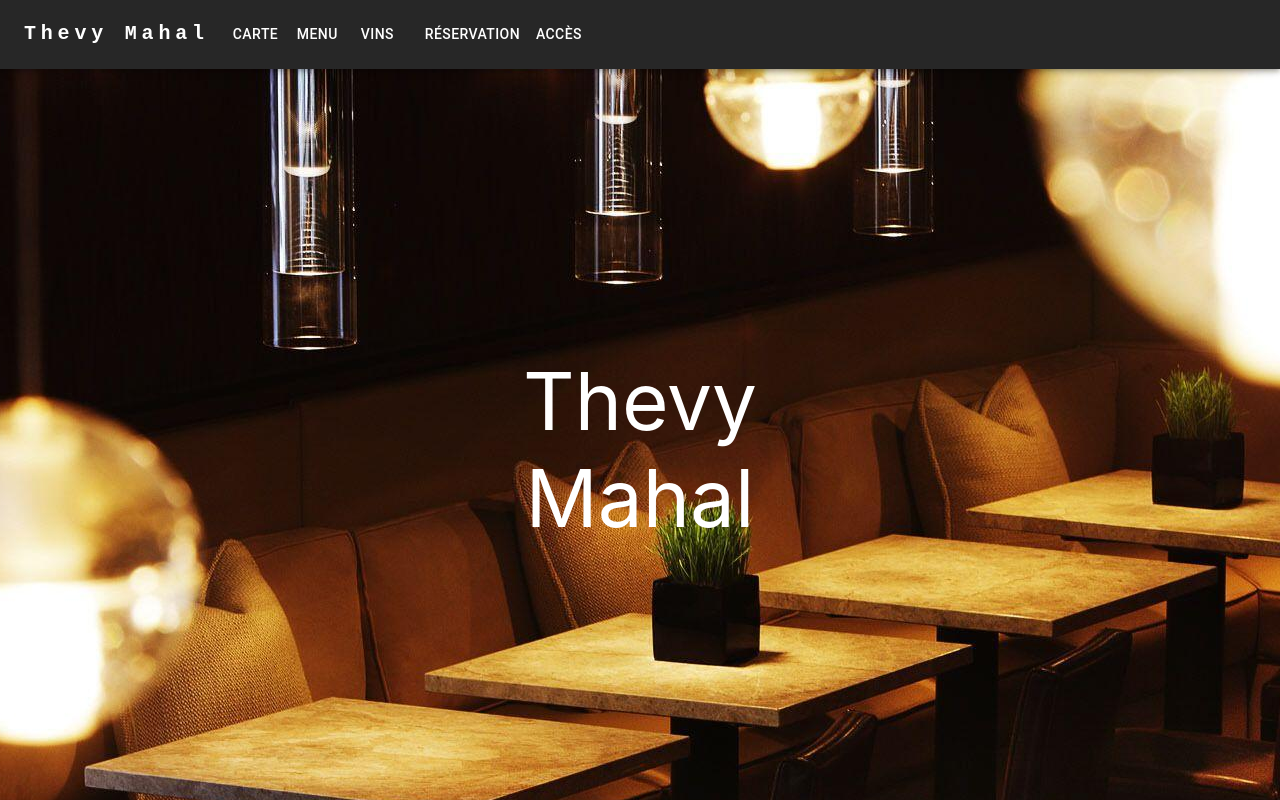
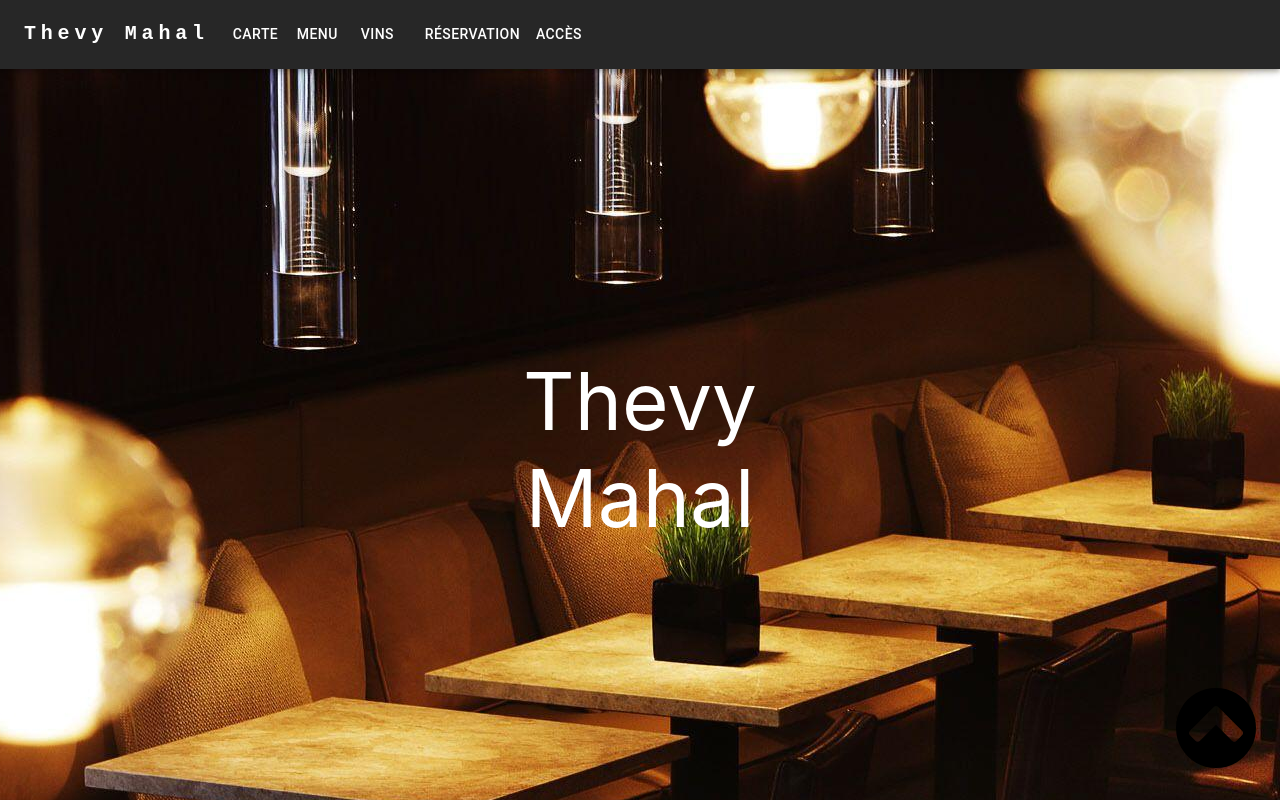
Before and after one commit to aksmr/thevy-mahal, a React (Create React App) app: page / in a window 1280 px wide. Shown: the top 800 px of the page. Built offline with nearby package versions, Linux system fonts and the light colour scheme.

Commit message:
zzzzzzzzzzzzzz

```diff
--- a/src/App.js
+++ b/src/App.js
@@ -2,17 +2,37 @@ import { Footer } from "./Components/Footer";
 import { Header } from "./Components/Header";
 import { Navbar } from "./Components/Navbar";
 import { Map } from "./Components/Map";
+import goTop from './images/icon_go-top.svg'
 
+const style = {
+	arrowTop: {
+		textDecoration: 'none',
+		color:'red',
+		position: 'fixed',
+		top:'86%',
+		left:'90%',
+		height:"10%",
+		width:"10%",
+		cursor: 'pointer',
+	},
+}
 
 export const App = () => {
 	return (
 		<>
+			<span id="top"></span>
 			<Navbar />
 			<Header />
 
 			<span id="acces"></span>
 			<Map/>
 
+			<img
+				src={goTop}
+				alt="Go Top"
+				onClick={() => window.location.href = '#top'}
+				style={style.arrowTop}
+			/>
 			<Footer />
 		</>
 	);
--- a/src/index.css
+++ b/src/index.css
@@ -6,8 +6,6 @@ body {
 	-webkit-font-smoothing: antialiased;
 	-moz-osx-font-smoothing: grayscale;
 }
-
-code {
-	font-family: source-code-pro, Menlo, Monaco, Consolas, 'Courier New',
-		monospace;
+html {
+	scroll-behavior: smooth;
 }
```
Also changed, not shown: src/images/icon_go-top.svg (added).
